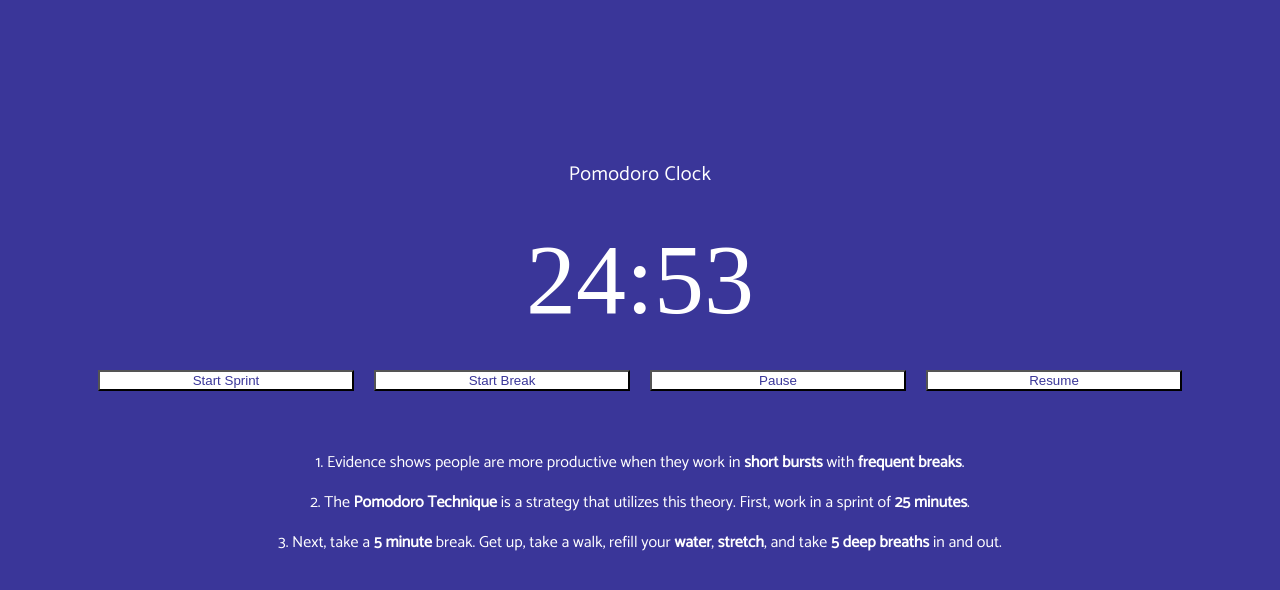
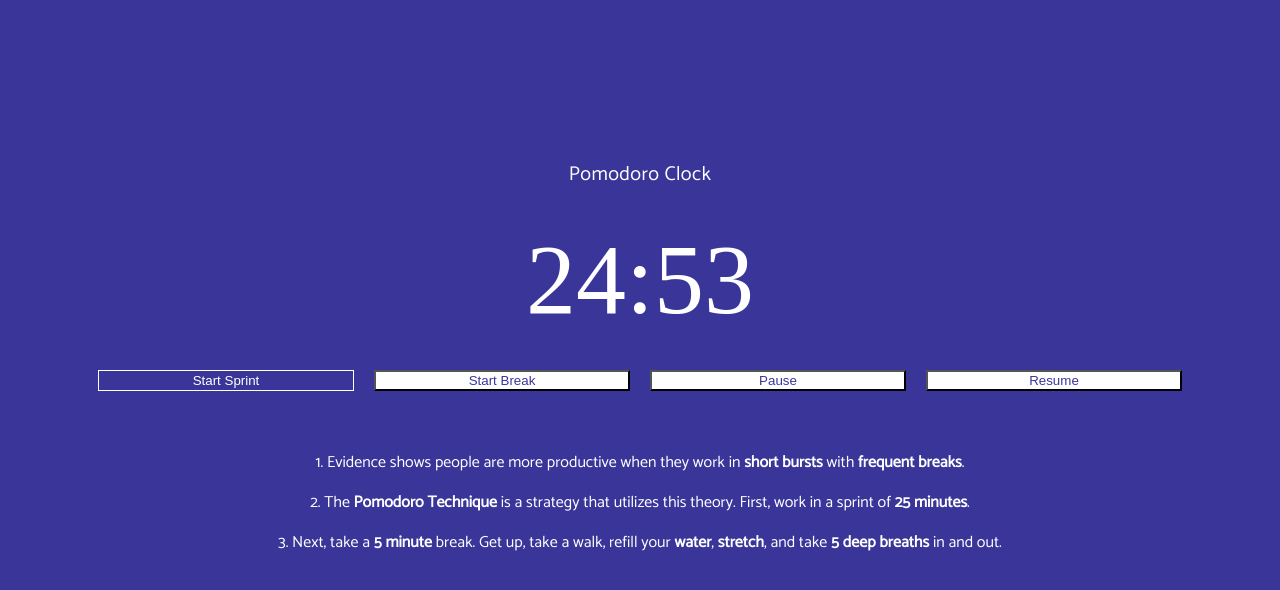
Before and after one commit to BloomTech-Labs/refresh-fe, a React (Create React App) app: page / in a window 1280 px wide. In both pictures the pointer is over the button "Start Sprint". Shown: the top 590 px of the page. Built offline with nearby package versions, Linux system fonts and the light colour scheme.

Commit message:
Added transform effect so people know the buttons do stuff upon hovering.

```diff
--- a/src/components/timer-styles.css
+++ b/src/components/timer-styles.css
@@ -40,6 +40,14 @@ button {
     color: #3A3699;
     background: white;
     margin-left: 20px;
+    transition: 0.6s;
+}
+
+button:hover {
+    color: white;
+    background: #3A3699;
+    border: 1px solid white;
+    cursor: pointer;
 }
 
 .last {
```
